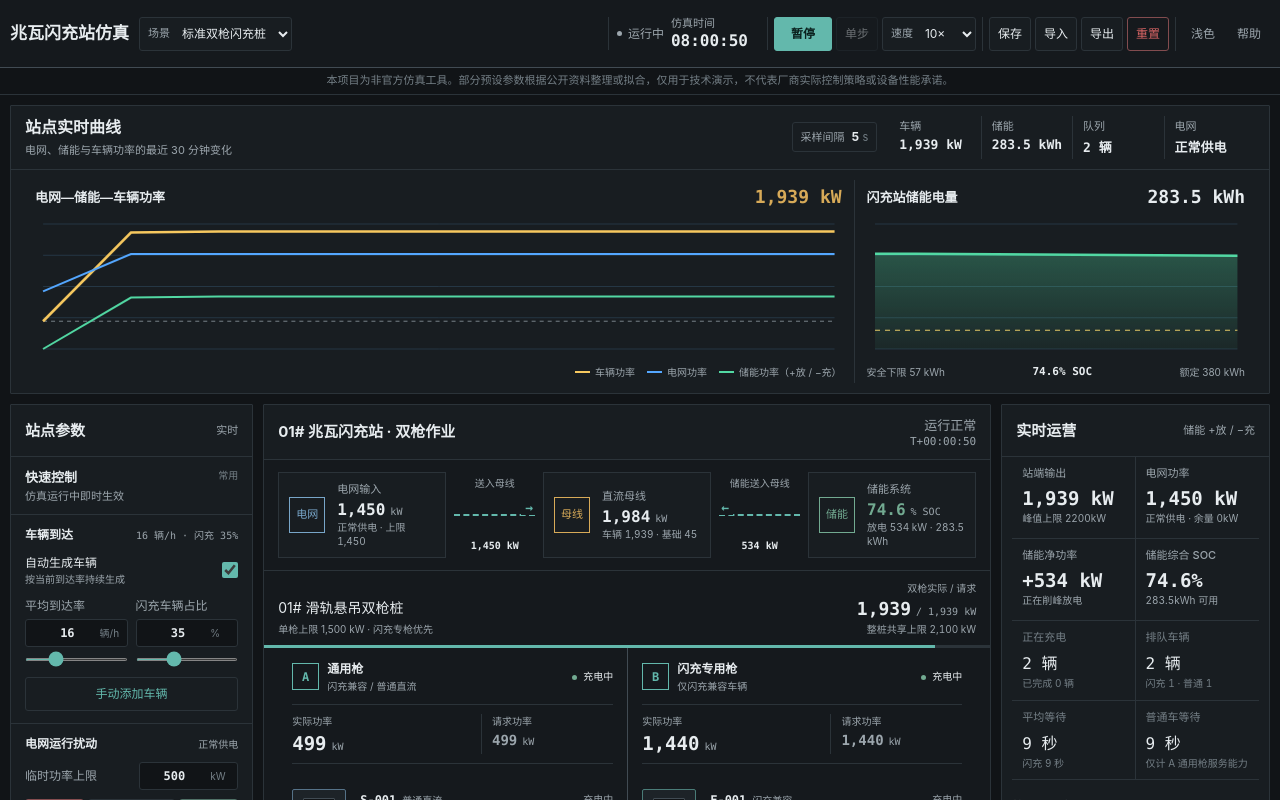
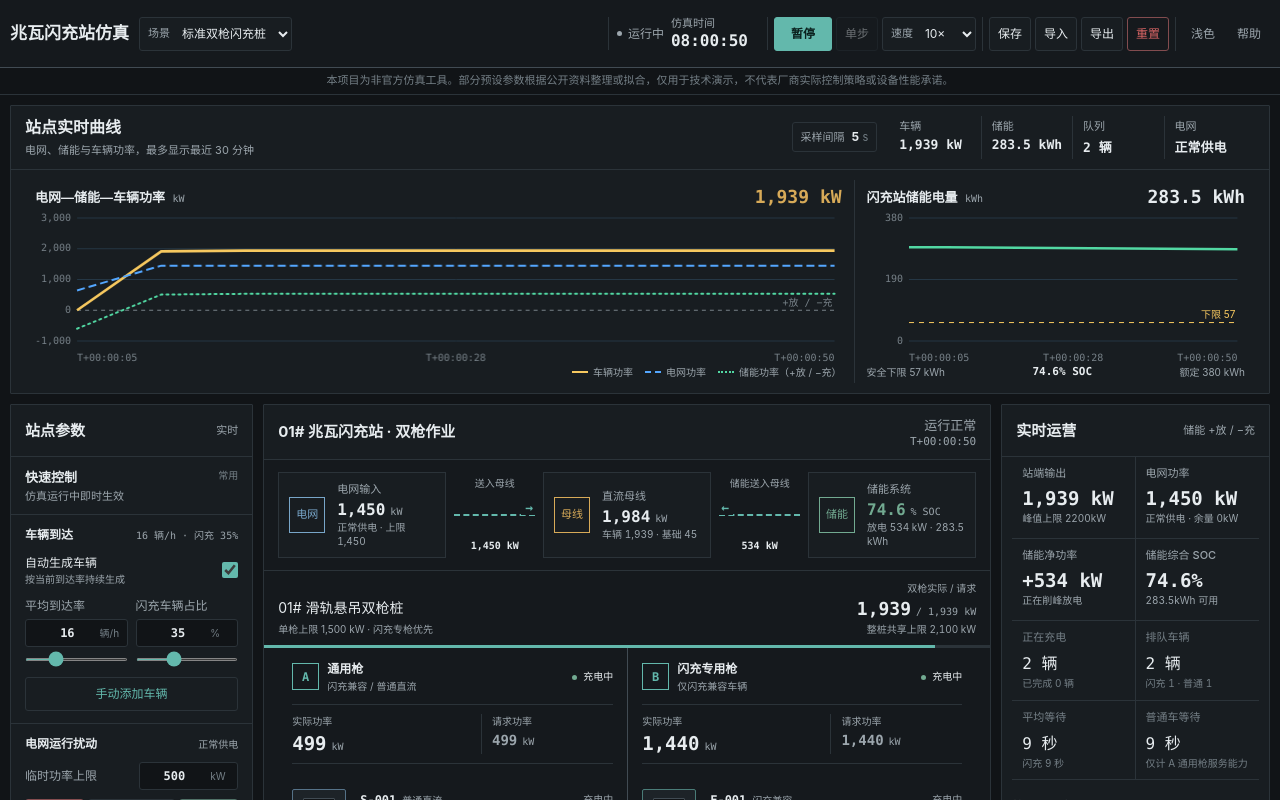
Before and after one commit to 787x/megawatt-flash-charge-simulator, a Next.js app: page / in a window 1280 px wide. Built offline with nearby package versions, Linux system fonts and the light colour scheme.

Commit message:
refactor: improve realtime trend readability

```diff
--- a/app/components/Dashboard.tsx
+++ b/app/components/Dashboard.tsx
@@ -505,7 +505,7 @@ export function Dashboard() {
       <main className={`dashboard-grid ${queueExpanded ? "queue-expanded" : "queue-collapsed"}`} style={{ "--station-row-height": stationCollapsedHeight ? `${stationCollapsedHeight}px` : undefined } as CSSProperties}>
         <section className="trend-overview panel">
           <div className="trend-overview-head">
-            <div><h2>站点实时曲线</h2><p>电网、储能与车辆功率的最近 30 分钟变化</p></div>
+            <div><h2>站点实时曲线</h2><p>电网、储能与车辆功率，最多显示最近 30 分钟</p></div>
             <div className="trend-overview-actions"><button className="trend-sample-control" aria-label="调整趋势采样间隔" title="点击切换趋势采样间隔" onClick={() => { const currentIndex = sampleOptions.indexOf(config.historySampleSec ?? 5); updateConfig("historySampleSec", sampleOptions[(currentIndex + 1) % sampleOptions.length]); }}>采样间隔 <strong>{config.historySampleSec ?? 5}</strong><span>s</span></button><div className="trend-kpis"><span>车辆<strong>{formatPower(state.chargingPowerKw)}</strong></span><span>储能<strong>{state.storage.energyKWh.toFixed(1)} kWh</strong></span><span>队列<strong>{state.queue.length} 辆</strong></span><span>电网<strong>{gridStatusLabel}</strong></span></div></div>
           </div>
           <TrendCanvas history={state.history} storageCapacityKWh={state.storage.capacityKWh} storageMinSocPercent={state.storage.minSocPercent} currentStorageEnergyKWh={state.storage.energyKWh} currentStorageSocPercent={storageSoc} sampleIntervalSec={config.historySampleSec ?? 5} />
--- a/app/components/TrendCanvas.tsx
+++ b/app/components/TrendCanvas.tsx
@@ -4,10 +4,12 @@ import { useEffect, useRef } from "react";
 import type { HistorySample } from "../simulation/types";
 
 const powerSeries = [
-  { key: "chargingPowerKw" as const, color: "#f6c85f", label: "车辆功率" },
-  { key: "gridPowerKw" as const, color: "#54a7ff", label: "电网功率" },
-  { key: "storagePowerKw" as const, color: "#52d8a3", label: "储能功率（+放 / −充）" },
+  { key: "chargingPowerKw" as const, color: "#f6c85f", dash: [] as number[], legendClass: "solid", label: "车辆功率" },
+  { key: "gridPowerKw" as const, color: "#54a7ff", dash: [8, 4], legendClass: "dashed", label: "电网功率" },
+  { key: "storagePowerKw" as const, color: "#52d8a3", dash: [2, 4], legendClass: "dotted", label: "储能功率（+放 / −充）" },
 ];
+
+const chartInsets = { top: 8, right: 8, bottom: 24, left: 42 };
 
 function prepareCanvas(canvas: HTMLCanvasElement) {
   const rect = canvas.getBoundingClientRect();
@@ -21,15 +23,64 @@ function prepareCanvas(canvas: HTMLCanvasElement) {
   return { context, width: rect.width, height: rect.height };
 }
 
-function drawGrid(context: CanvasRenderingContext2D, width: number, height: number, color: string) {
-  context.strokeStyle = color;
-  context.lineWidth = 1;
-  for (let index = 0; index <= 4; index += 1) {
-    const y = 14 + (height - 30) * index / 4;
-    context.beginPath();
-    context.moveTo(8, y);
-    context.lineTo(width - 8, y);
-    context.stroke();
+function niceStep(range: number, targetIntervals = 5) {
+  const roughStep = Math.max(1, range / targetIntervals);
+  const magnitude = 10 ** Math.floor(Math.log10(roughStep));
+  const normalized = roughStep / magnitude;
+  const factor = normalized <= 1 ? 1 : normalized <= 2 ? 2 : normalized <= 2.5 ? 2.5 : normalized <= 5 ? 5 : 10;
+  return factor * magnitude;
+}
+
+function powerScale(samples: HistorySample[]) {
+  const maximum = Math.max(2100, ...samples.flatMap((sample) => [sample.chargingPowerKw, sample.gridPowerKw, Math.abs(sample.storagePowerKw)]));
+  const minimum = -Math.max(300, ...samples.map((sample) => Math.max(0, -sample.storagePowerKw)));
+  const step = niceStep(maximum - minimum);
+  const scaleMinimum = Math.floor(minimum / step) * step;
+  const scaleMaximum = Math.ceil(maximum / step) * step;
+  const ticks: number[] = [];
+  for (let value = scaleMinimum; value <= scaleMaximum + step / 2; value += step) ticks.push(value);
+  return { minimum: scaleMinimum, maximum: scaleMaximum, ticks };
+}
+
+function formatAxisValue(value: number) {
+  return Math.round(value).toLocaleString("zh-CN");
+}
+
+function formatTimeAxis(timeSec: number) {
+  const safe = Math.max(0, Math.round(timeSec));
+  const hours = Math.floor(safe / 3600).toString().padStart(2, "0");
+  const minutes = Math.floor((safe % 3600) / 60).toString().padStart(2, "0");
+  const seconds = (safe % 60).toString().padStart(2, "0");
+  return `T+${hours}:${minutes}:${seconds}`;
+}
+
+function setAxisTextStyle(context: CanvasRenderingContext2D, color: string) {
+  context.fillStyle = color;
+  context.font = '10px Consolas, "SFMono-Regular", monospace';
+  context.textBaseline = "middle";
+}
+
+function drawTimeAxis(context: CanvasRenderingContext2D, samples: HistorySample[], width: number, height: number, color: string) {
+  if (samples.length === 0) return;
+  const firstTime = samples[0].timeSec;
+  const lastTime = samples.at(-1)?.timeSec ?? firstTime;
+  const axisY = height - 7;
+  setAxisTextStyle(context, color);
+
+  if (firstTime === lastTime) {
+    context.textAlign = "right";
+    context.fillText(formatTimeAxis(lastTime), width - chartInsets.right, axisY);
+    return;
+  }
+
+  const labels = [
+    { time: firstTime, x: chartInsets.left, align: "left" as CanvasTextAlign },
+    ...(samples.length > 2 ? [{ time: Math.round((firstTime + lastTime) / 2), x: (chartInsets.left + width - chartInsets.right) / 2, align: "center" as CanvasTextAlign }] : []),
+    { time: lastTime, x: width - chartInsets.right, align: "right" as CanvasTextAlign },
+  ];
+  for (const label of labels) {
+    context.textAlign = label.align;
+    context.fillText(formatTimeAxis(label.time), label.x, axisY);
   }
 }
 
@@ -46,30 +97,63 @@ export function TrendCanvas({ history, storageCapacityKWh, storageMinSocPercent,
     if (!prepared) return;
     const { context, width, height } = prepared;
     const styles = getComputedStyle(canvas);
-    drawGrid(context, width, height, styles.getPropertyValue("--chart-grid").trim() || "#253745");
-    if (samples.length < 2) return;
-    const maximum = Math.max(2100, ...samples.flatMap((sample) => [sample.chargingPowerKw, sample.gridPowerKw, Math.abs(sample.storagePowerKw)]));
-    const minimum = -Math.max(300, ...samples.map((sample) => Math.max(0, -sample.storagePowerKw)));
-    const yFor = (value: number) => 14 + (maximum - value) / (maximum - minimum) * (height - 30);
-    context.strokeStyle = styles.getPropertyValue("--chart-axis").trim() || "#5f7680";
-    context.setLineDash([4, 4]);
-    context.beginPath();
-    context.moveTo(8, yFor(0));
-    context.lineTo(width - 8, yFor(0));
-    context.stroke();
+    const gridColor = styles.getPropertyValue("--chart-grid").trim() || "#253745";
+    const axisColor = styles.getPropertyValue("--chart-axis").trim() || "#5f7680";
+    const plotRight = width - chartInsets.right;
+    const plotBottom = height - chartInsets.bottom;
+    const { minimum, maximum, ticks } = powerScale(samples);
+    const yFor = (value: number) => chartInsets.top + (maximum - value) / (maximum - minimum) * (plotBottom - chartInsets.top);
+    const firstTime = samples[0]?.timeSec ?? 0;
+    const lastTime = samples.at(-1)?.timeSec ?? firstTime;
+    const xFor = (timeSec: number) => lastTime === firstTime ? plotRight : chartInsets.left + (timeSec - firstTime) / (lastTime - firstTime) * (plotRight - chartInsets.left);
+
+    setAxisTextStyle(context, axisColor);
+    for (const tick of ticks) {
+      const y = yFor(tick);
+      context.strokeStyle = tick === 0 ? axisColor : gridColor;
+      context.lineWidth = 1;
+      context.setLineDash(tick === 0 ? [4, 4] : []);
+      context.beginPath();
+      context.moveTo(chartInsets.left, y);
+      context.lineTo(plotRight, y);
+      context.stroke();
+      context.textAlign = "right";
+      context.fillText(formatAxisValue(tick), chartInsets.left - 6, y);
+    }
     context.setLineDash([]);
+
+    if (minimum <= 0 && maximum >= 0) {
+      const zeroY = yFor(0);
+      context.textAlign = "right";
+      context.fillText("+放 / −充", plotRight - 2, Math.max(chartInsets.top + 6, zeroY - 7));
+    }
+    drawTimeAxis(context, samples, width, height, axisColor);
+
+    if (samples.length === 0) return;
     for (const item of powerSeries) {
       context.strokeStyle = item.color;
+      context.fillStyle = item.color;
       context.lineWidth = item.key === "chargingPowerKw" ? 2.6 : 2;
+      context.lineCap = item.key === "storagePowerKw" ? "round" : "butt";
+      context.setLineDash(item.dash);
       context.beginPath();
       samples.forEach((sample, index) => {
-        const x = 8 + index / (samples.length - 1) * (width - 16);
+        const x = xFor(sample.timeSec);
         const y = yFor(Number(sample[item.key]));
         if (index === 0) context.moveTo(x, y);
         else context.lineTo(x, y);
       });
       context.stroke();
+      if (samples.length === 1) {
+        const sample = samples[0];
+        context.setLineDash([]);
+        context.beginPath();
+        context.arc(xFor(sample.timeSec), yFor(Number(sample[item.key])), 2.5, 0, Math.PI * 2);
+        context.fill();
+      }
     }
+    context.setLineDash([]);
+    context.lineCap = "butt";
   }, [samples]);
 
   useEffect(() => {
@@ -79,35 +163,50 @@ export function TrendCanvas({ history, storageCapacityKWh, storageMinSocPercent,
     if (!prepared) return;
     const { context, width, height } = prepared;
     const styles = getComputedStyle(canvas);
-    drawGrid(context, width, height, styles.getPropertyValue("--chart-grid").trim() || "#253745");
-    if (samples.length < 2) return;
-    const yFor = (value: number) => 14 + (1 - Math.max(0, Math.min(1, value / Math.max(1, storageCapacityKWh)))) * (height - 30);
+    const gridColor = styles.getPropertyValue("--chart-grid").trim() || "#253745";
+    const axisColor = styles.getPropertyValue("--chart-axis").trim() || "#5f7680";
+    const plotRight = width - chartInsets.right;
+    const plotBottom = height - chartInsets.bottom;
+    const yFor = (value: number) => chartInsets.top + (1 - Math.max(0, Math.min(1, value / Math.max(1, storageCapacityKWh)))) * (plotBottom - chartInsets.top);
+    const firstTime = samples[0]?.timeSec ?? 0;
+    const lastTime = samples.at(-1)?.timeSec ?? firstTime;
+    const xFor = (timeSec: number) => lastTime === firstTime ? plotRight : chartInsets.left + (timeSec - firstTime) / (lastTime - firstTime) * (plotRight - chartInsets.left);
+    const energyTicks = [storageCapacityKWh, storageCapacityKWh / 2, 0];
+
+    setAxisTextStyle(context, axisColor);
+    for (const tick of energyTicks) {
+      const y = yFor(tick);
+      context.strokeStyle = gridColor;
+      context.lineWidth = 1;
+      context.setLineDash([]);
+      context.beginPath();
+      context.moveTo(chartInsets.left, y);
+      context.lineTo(plotRight, y);
+      context.stroke();
+      context.textAlign = "right";
+      context.fillText(formatAxisValue(tick), chartInsets.left - 6, y);
+    }
+    drawTimeAxis(context, samples, width, height, axisColor);
+
     const minimumEnergy = storageCapacityKWh * storageMinSocPercent / 100;
+    const minimumY = yFor(minimumEnergy);
     context.strokeStyle = "#f6c85f";
     context.setLineDash([5, 5]);
     context.beginPath();
-    context.moveTo(8, yFor(minimumEnergy));
-    context.lineTo(width - 8, yFor(minimumEnergy));
+    context.moveTo(chartInsets.left, minimumY);
+    context.lineTo(plotRight, minimumY);
     context.stroke();
     context.setLineDash([]);
-    const gradient = context.createLinearGradient(0, 12, 0, height);
-    gradient.addColorStop(0, "rgba(82, 216, 163, .38)");
-    gradient.addColorStop(1, "rgba(82, 216, 163, .02)");
+    context.fillStyle = "#f6c85f";
+    context.font = '10px Inter, "Segoe UI", sans-serif';
+    context.textAlign = "right";
+    context.textBaseline = "bottom";
+    context.fillText(`下限 ${Math.round(minimumEnergy)}`, plotRight - 2, minimumY - 3);
+
+    if (samples.length === 0) return;
     context.beginPath();
     samples.forEach((sample, index) => {
-      const x = 8 + index / (samples.length - 1) * (width - 16);
-      const y = yFor(sample.storageEnergyKWh ?? sample.storageSocPercent * storageCapacityKWh / 100);
-      if (index === 0) context.moveTo(x, y);
-      else context.lineTo(x, y);
-    });
-    context.lineTo(width - 8, height - 16);
-    context.lineTo(8, height - 16);
-    context.closePath();
-    context.fillStyle = gradient;
-    context.fill();
-    context.beginPath();
-    samples.forEach((sample, index) => {
-      const x = 8 + index / (samples.length - 1) * (width - 16);
+      const x = xFor(sample.timeSec);
       const y = yFor(sample.storageEnergyKWh ?? sample.storageSocPercent * storageCapacityKWh / 100);
       if (index === 0) context.moveTo(x, y);
       else context.lineTo(x, y);
@@ -115,18 +214,25 @@ export function TrendCanvas({ history, storageCapacityKWh, storageMinSocPercent,
     context.strokeStyle = "#52d8a3";
     context.lineWidth = 2.5;
     context.stroke();
+    if (samples.length === 1) {
+      const sample = samples[0];
+      context.fillStyle = "#52d8a3";
+      context.beginPath();
+      context.arc(xFor(sample.timeSec), yFor(sample.storageEnergyKWh ?? sample.storageSocPercent * storageCapacityKWh / 100), 2.5, 0, Math.PI * 2);
+      context.fill();
+    }
   }, [samples, storageCapacityKWh, storageMinSocPercent]);
 
   return (
     <div className="trend-dashboard">
       <article className="trend-card power-trend-card">
-        <div className="trend-card-head"><div><span>POWER FLOW</span><strong>电网—储能—车辆功率</strong></div><b>{Math.round(latest?.chargingPowerKw ?? 0).toLocaleString("zh-CN")} kW</b></div>
-        <canvas ref={powerRef} className="trend-canvas" aria-label="最近 30 分钟电网、储能与车辆充电功率趋势" />
-        <div className="chart-legend">{powerSeries.map((item) => <span key={item.key}><i style={{ background: item.color }} />{item.label}</span>)}</div>
+        <div className="trend-card-head"><div><span>POWER FLOW</span><strong>电网—储能—车辆功率 <small>kW</small></strong></div><b>{Math.round(latest?.chargingPowerKw ?? 0).toLocaleString("zh-CN")} kW</b></div>
+        <canvas ref={powerRef} className="trend-canvas" aria-label="最多最近 30 分钟电网、储能与车辆充电功率趋势，纵轴单位 kW，横轴为真实仿真时间" />
+        <div className="chart-legend">{powerSeries.map((item) => <span key={item.key}><i className={item.legendClass} style={{ borderColor: item.color }} />{item.label}</span>)}</div>
       </article>
       <article className="trend-card energy-trend-card">
-        <div className="trend-card-head"><div><span>STORAGE ENERGY</span><strong>闪充站储能电量</strong></div><b>{(latest?.storageEnergyKWh ?? currentStorageEnergyKWh).toFixed(1)} kWh</b></div>
-        <canvas ref={energyRef} className="trend-canvas" aria-label="最近 30 分钟闪充站储能电量趋势" />
+        <div className="trend-card-head"><div><span>STORAGE ENERGY</span><strong>闪充站储能电量 <small>kWh</small></strong></div><b>{(latest?.storageEnergyKWh ?? currentStorageEnergyKWh).toFixed(1)} kWh</b></div>
+        <canvas ref={energyRef} className="trend-canvas" aria-label="最多最近 30 分钟闪充站储能电量趋势，纵轴单位 kWh，横轴为真实仿真时间" />
         <div className="energy-caption"><span>安全下限 {Math.round(storageCapacityKWh * storageMinSocPercent / 100)} kWh</span><strong>{(latest?.storageSocPercent ?? currentStorageSocPercent).toFixed(1)}% SOC</strong><span>额定 {storageCapacityKWh} kWh</span></div>
       </article>
     </div>
--- a/app/globals.css
+++ b/app/globals.css
@@ -119,6 +119,7 @@ button:focus-visible, select:focus-visible, input:focus-visible, summary:focus-v
 .trend-card-head { display: flex; justify-content: space-between; align-items: end; gap: 12px; margin-bottom: 3px; }
 .trend-card-head span { display: none; }
 .trend-card-head strong { display: block; margin-top: 0; font-size: 13px; font-weight: 600; }
+.trend-card-head strong small { margin-left: 4px; color: var(--muted); font: 500 10px Consolas, "SFMono-Regular", monospace; }
 .trend-card-head b { color: var(--text); font: 600 18px Consolas, "SFMono-Regular", monospace; white-space: nowrap; }
 .power-trend-card .trend-card-head b { color: var(--amber); }
 .trend-card .trend-canvas { height: 155px; }
@@ -378,7 +379,9 @@ input[type="range"] { width: 100%; height: 3px; accent-color: var(--cyan); }
 .trend-canvas { width: 100%; height: 180px; display: block; --chart-grid: var(--chart-grid); }
 .chart-legend { justify-content: flex-end; gap: 12px; color: var(--muted); font-size: 10px; }
 .chart-legend span { display: flex; align-items: center; gap: 5px; }
-.chart-legend i { width: 15px; height: 2px; }
+.chart-legend i { width: 16px; height: 0; border-top: 2px solid; }
+.chart-legend i.dashed { border-top-style: dashed; }
+.chart-legend i.dotted { border-top-style: dotted; }
 .table-wrap { overflow: auto; padding: 0; }
 table { width: 100%; border-collapse: collapse; font-size: 12px; }
 th { color: var(--muted); font-weight: 600; text-align: left; background: var(--bg-soft); position: sticky; top: 0; }
```
